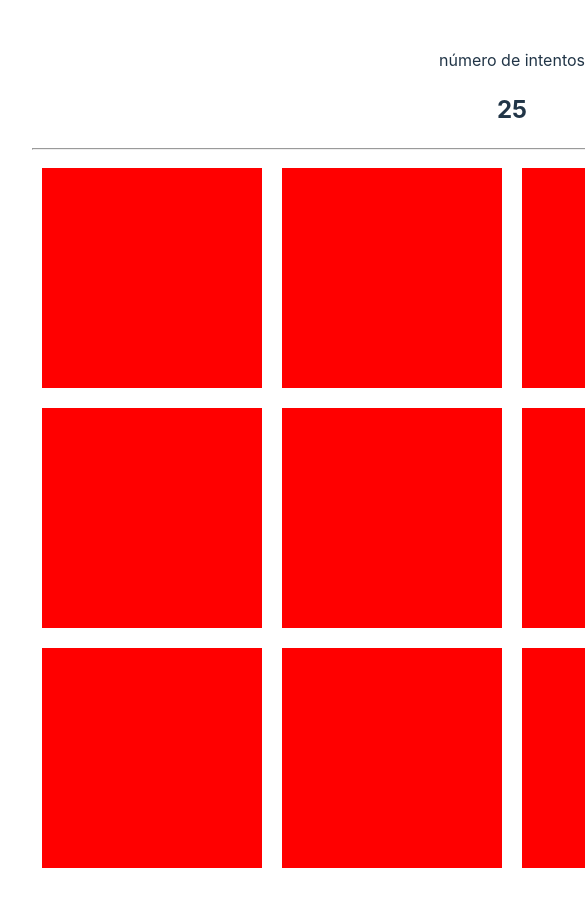
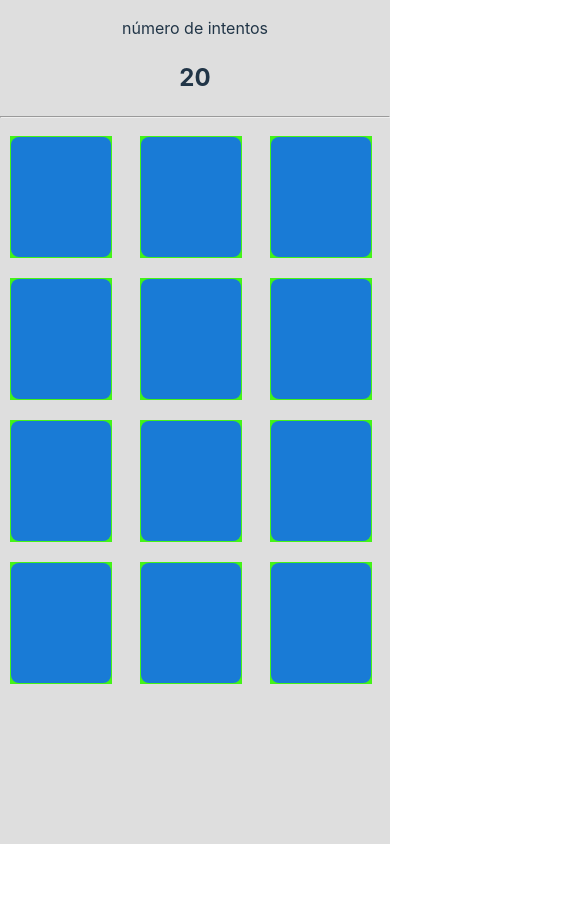
Before and after one commit to SebastianPrario/Memotest, a React (Vite) app in the folder memotest/: page /container in a window 390 px wide. Shown: the top 906 px of the page, 585 px wide, since content can reach past the window. After the commit the page ends 844 px from the top, so only its background shows below. Built offline with nearby package versions, Linux system fonts and the light colour scheme.

Commit message:
adaptacion para pantallas pequeñas

```diff
--- a/memotest/src/App.css
+++ b/memotest/src/App.css
@@ -1,16 +1,23 @@
 #root {
+  width: 100%;
+  height: 100%;
   max-width: 1280px;
-  margin: 0 auto;
-  padding: 2rem;
+  margin: 0 ;
   text-align: center;
+
+  @media only screen and (max-width: 576px)
+  {
+  background-color: rgb(222, 222, 222);
+  }
+
 }
 
 .landing {
   display: flex;
-  width: 900px;
-  height: 1200px;
   flex-direction: column;
   align-content: center;
+  height: 100%;
+  width: 100%;
   background-image: url('./assets/fondo2.jpeg');
   background-position: center;
   background-size: cover;
@@ -24,6 +31,14 @@
   display: grid;
   grid-template-rows: repeat(2, 1fr);
   grid-template-columns: repeat(4, 1fr);
+  margin-left: 0px;
+
+  @media only screen and (max-width: 576px)
+  {
+
+  display: grid;
+  grid-template-columns: repeat(3, 1fr);
+  }
 
 }
 
@@ -40,6 +55,18 @@
   align-content: center;
   perspective: 1000px;
 
+  @media only screen and (max-width: 576px)
+  {
+    background-color: rgb(67, 243, 23);
+    width: 100px;
+    height: 120px;
+    padding: 1px;
+
+
+  }
+
+
+
 }
 
 .flip-card-inner {
@@ -47,10 +74,9 @@
 
   width: 100%;
   height: 100%;
-
-
   transition: transform 0.5s;
   transform-style: preserve-3d;
+
 }
 
 .flip-card:hover .flip-card-inner {
@@ -63,13 +89,20 @@
 .divCard {
   display: grid;
   flex-direction: column;
-  margin-top: 10px;
   height: 200px;
   width: 200px;
   background-color: red;
   margin: auto;
   justify-content: center;
   align-items: center;
+
+  @media only screen and (max-width: 576px)
+  {
+    background-color: rgb(25, 123, 214);
+    width: 100%;
+    height: 100%;
+
+  }
 
 }
 
@@ -86,4 +119,21 @@
   text-align: center;
   justify-content: center;
   align-items: center;
+
+  @media only screen and (max-width: 576px)
+  { background-color: rgb(226, 20, 20);
+    width: 100%;
+    height: 100%;
+
+  }
 }
+
+.img {
+  height: 150px;
+
+  @media only screen and (max-width: 576px)
+  {
+      height: 70px;
+      width: 40px;
+  }
+}
--- a/memotest/src/Components/Card/Card.jsx
+++ b/memotest/src/Components/Card/Card.jsx
@@ -12,7 +12,7 @@ function Card ({number,image,disable,view , firstCard  ,click, secondCard, par,
    const cardImage = () => {
       if (view===true && disable===true) return
       if (view===true) return
-      else return ( <img src={image} height={'150px'}   alt="number" />)
+      else return ( <img src={image} className="img"   alt="number" />)
       }
 
 
--- a/memotest/src/Components/Container/Container.jsx
+++ b/memotest/src/Components/Container/Container.jsx
@@ -6,7 +6,7 @@ import arrayCard from "../../Json/arrayCard"
 
 function Container () {
 
-    const repeticiones = 25
+    const repeticiones = 20
 
     const [ count , setCount ] = useState ()
     const [ click , setClick ] = useState (0)
@@ -65,8 +65,7 @@ function Container () {
             })
             setArrayCards(nextCard)
             setCount ( count + 2)
-            console.log(count)
-            if( count === 8 ) {
+            if( count === arrayCard.length ) {
                 alert ('ganaste')
                 return reset()
 
@@ -119,7 +118,7 @@ function Container () {
 
     return (
 
-        <div>
+        <div className="bodyCard">
             <p>número de intentos</p>
             <h2>{times}</h2>
             <hr></hr>
--- a/memotest/src/index.css
+++ b/memotest/src/index.css
@@ -28,6 +28,7 @@ body {
   place-items: center;
   min-width: 320px;
   min-height: 100vh;
+  height: 100vh;
 }
 
 h1 {
@@ -37,7 +38,7 @@ h1 {
 
 button {
   border-radius: 8px;
-  margin-top: 12px;
+  margin: 10px;
   border: 1px solid transparent;
   padding: 0.6em 1.2em;
   font-size: 1em;
```
